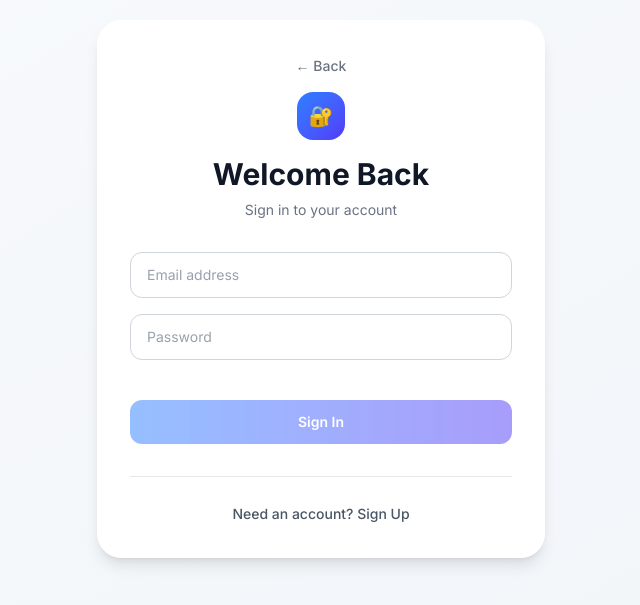
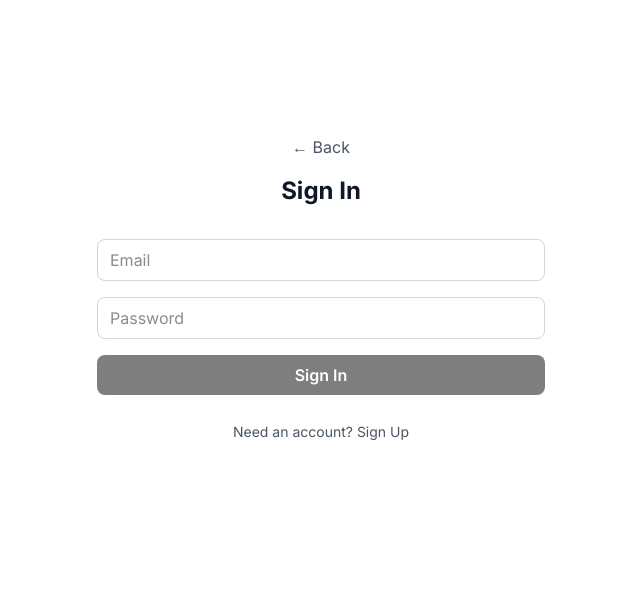
Before and after one commit to kevinedysoncortejo-arch/lab3, a Next.js app: page /auth in a window 1280 px wide. Shown: the part 111-716 px from the top of the page, without its empty margins (319-959 px from the left). Built offline with nearby package versions, Linux system fonts and the light colour scheme; no server answers.

Commit message:
Commit current workspace changes

```diff
--- a/app/auth/page.tsx
+++ b/app/auth/page.tsx
@@ -37,77 +37,68 @@ export default function AuthPage() {
   }
 
   return (
-    <div className="min-h-screen bg-gradient-to-br from-slate-50 to-slate-100 flex items-center justify-center px-4 py-10">
-      {/* Decorative background elements */}
-      <div className="absolute top-20 right-10 w-32 h-32 bg-green-100 rounded-full opacity-20 blur-3xl"></div>
-      <div className="absolute bottom-20 left-10 w-40 h-40 bg-blue-100 rounded-full opacity-20 blur-3xl"></div>
-
-      <div className="max-w-md w-full relative">
-        <div className="rounded-3xl border border-white bg-white shadow-lg p-8">
-          {/* Header */}
+    <div className="min-h-screen bg-white flex items-center justify-center px-4">
+      <div className="max-w-md w-full">
         <div className="text-center mb-8">
-            <Link href="/" className="inline-block text-gray-500 hover:text-gray-900 text-sm font-medium transition mb-4">
+          <Link href="/" className="text-gray-600 hover:text-gray-800">
             ← Back
           </Link>
-            <div className="w-12 h-12 bg-gradient-to-br from-blue-500 to-indigo-600 rounded-2xl flex items-center justify-center text-white text-xl mx-auto mb-4">
-              🔐
-            </div>
-            <h2 className="text-3xl font-bold text-gray-900">
-              {isSignUp ? 'Create Account' : 'Welcome Back'}
+          <h2 className="text-2xl font-bold text-gray-900 mt-4">
+            {isSignUp ? 'Create Account' : 'Sign In'}
           </h2>
-            <p className="text-gray-500 text-sm mt-2">
-              {isSignUp ? 'Join our platform today' : 'Sign in to your account'}
-            </p>
         </div>
 
         {message && (
-          <div className={`mb-6 rounded-xl px-4 py-3 text-sm font-medium transition ${
-            message.type === 'success' ? 'bg-green-50 text-green-700 border border-green-200' : 'bg-red-50 text-red-700 border border-red-200'
+          <div className={`mb-4 p-3 rounded-lg text-sm ${
+            message.type === 'success' ? 'bg-green-50 text-green-700' : 'bg-red-50 text-red-700'
           }`}>
             {message.text}
           </div>
         )}
 
         <form onSubmit={handleSubmit} className="space-y-4">
+          <div>
             <input
               type="email"
               value={email}
               onChange={(e) => setEmail(e.target.value)}
-            placeholder="Email address"
-            className="w-full rounded-xl border border-gray-300 px-4 py-3 text-sm placeholder-gray-400 focus:outline-none focus:ring-2 focus:ring-blue-500 focus:border-transparent transition"
+              placeholder="Email"
+              className="w-full px-3 py-2 border border-gray-300 rounded-lg focus:outline-none focus:ring-2 focus:ring-black"
               required
               disabled={loading}
             />
+          </div>
 
+          <div>
             <input
               type="password"
               value={password}
               onChange={(e) => setPassword(e.target.value)}
               placeholder="Password"
-            className="w-full rounded-xl border border-gray-300 px-4 py-3 text-sm placeholder-gray-400 focus:outline-none focus:ring-2 focus:ring-blue-500 focus:border-transparent transition"
+              className="w-full px-3 py-2 border border-gray-300 rounded-lg focus:outline-none focus:ring-2 focus:ring-black"
               required
               disabled={loading}
             />
+          </div>
 
           <button
             type="submit"
             disabled={loading || !email || !password}
-            className="w-full rounded-xl bg-gradient-to-r from-blue-500 to-indigo-600 py-3 text-sm font-semibold text-white transition hover:shadow-lg hover:from-blue-600 hover:to-indigo-700 active:scale-95 disabled:cursor-not-allowed disabled:opacity-50 disabled:hover:shadow-none mt-6"
+            className="w-full bg-black text-white font-semibold py-2 px-4 rounded-lg hover:bg-gray-800 transition duration-300 disabled:opacity-50 disabled:cursor-not-allowed"
           >
-            {loading ? 'Processing...' : (isSignUp ? 'Create Account' : 'Sign In')}
+            {loading ? 'Processing...' : (isSignUp ? 'Sign Up' : 'Sign In')}
           </button>
         </form>
 
-        <div className="mt-8 pt-6 border-t border-gray-200 text-center">
+        <div className="mt-6 text-center">
           <button
             onClick={() => setIsSignUp(!isSignUp)}
-            className="text-gray-600 hover:text-blue-600 text-sm font-medium transition"
+            className="text-gray-600 hover:text-gray-800 text-sm"
           >
             {isSignUp ? 'Already have an account? Sign In' : 'Need an account? Sign Up'}
           </button>
         </div>
       </div>
     </div>
-  </div>
   )
 }
--- a/app/page.tsx
+++ b/app/page.tsx
@@ -4,39 +4,19 @@ import Link from 'next/link'
 
 export default function LandingPage() {
   return (
-    <div className="min-h-screen bg-gradient-to-br from-slate-50 to-slate-100 flex items-center justify-center px-4 py-10">
-      <div className="max-w-md w-full">
-        {/* Decorative elements */}
-        <div className="absolute top-20 left-10 w-32 h-32 bg-blue-100 rounded-full opacity-20 blur-3xl"></div>
-        <div className="absolute bottom-20 right-10 w-40 h-40 bg-indigo-100 rounded-full opacity-20 blur-3xl"></div>
-
-        {/* Main card */}
-        <div className="relative rounded-3xl border border-white bg-white shadow-lg p-8 text-center">
-          {/* Icon */}
-          <div className="mb-6 flex justify-center">
-            <div className="w-16 h-16 bg-gradient-to-br from-blue-500 to-indigo-600 rounded-2xl flex items-center justify-center text-white text-3xl">
-              ✓
-            </div>
-          </div>
-
-          <h1 className="text-4xl font-bold text-gray-900 mb-3">
-            Welcome Back
-          </h1>
-          <p className="text-gray-500 mb-8 leading-7 text-sm">
-            Secure authentication with a clean, modern experience. Get started in seconds.
-          </p>
-
-          <Link href="/auth">
-            <button className="w-full rounded-xl bg-gradient-to-r from-blue-500 to-indigo-600 px-5 py-4 text-sm font-semibold text-white transition hover:shadow-lg hover:from-blue-600 hover:to-indigo-700 active:scale-95">
-              Continue to Sign In / Sign Up
-            </button>
-          </Link>
-
-          {/* Footer text */}
-          <p className="text-xs text-gray-400 mt-6">
-            Secure • Simple • Fast
-          </p>
-        </div>
+    <div className="min-h-screen bg-white flex items-center justify-center px-4">
+      <div className="max-w-md w-full text-center">
+        <h1 className="text-4xl font-bold text-gray-900 mb-4">
+          Welcome
+        </h1>
+        <p className="text-gray-600 mb-8">
+          Get started with our platform
+        </p>
+        <Link href="/auth">
+          <button className="w-full bg-black text-white font-semibold py-3 px-6 rounded-lg hover:bg-gray-800 transition duration-300">
+            Get Started
+          </button>
+        </Link>
       </div>
     </div>
   )
--- a/lib/supabase/client.js
+++ b/lib/supabase/client.js
@@ -1,10 +1,7 @@
 import { createClient } from '@supabase/supabase-js'
 
-const supabaseUrl = process.env.NEXT_PUBLIC_SUPABASE_URL
-const supabaseAnonKey = process.env.NEXT_PUBLIC_SUPABASE_ANON_KEY
+const supabaseUrl = 'https://nmrzefqzvodzrpomhulo.supabase.co'
+const supabaseAnonKey = 'eyJhbGciOiJIUzI1NiIsInR5cCI6IkpXVCJ9.eyJpc3MiOiJzdXBhYmFzZSIsInJlZiI6Im5tcnplZnF6dm9kenJwb21odWxvIiwicm9sZSI6ImFub24iLCJpYXQiOjE3NzYxNTY2MDQsImV4cCI6MjA5MTczMjYwNH0.qBCVEIV0wNdSPb-pNjTZLWpH5kA2BvTbb-zes-Bxxco'
 
-if (!supabaseUrl || !supabaseAnonKey) {
-  throw new Error('Missing Supabase environment variables: NEXT_PUBLIC_SUPABASE_URL and NEXT_PUBLIC_SUPABASE_ANON_KEY')
-}
 
 export const supabase = createClient(supabaseUrl, supabaseAnonKey)
```
Also changed, not shown: 2 other files (tests, documents, lock files or other folders). Lines whose indentation alone changed are shown as unchanged.
